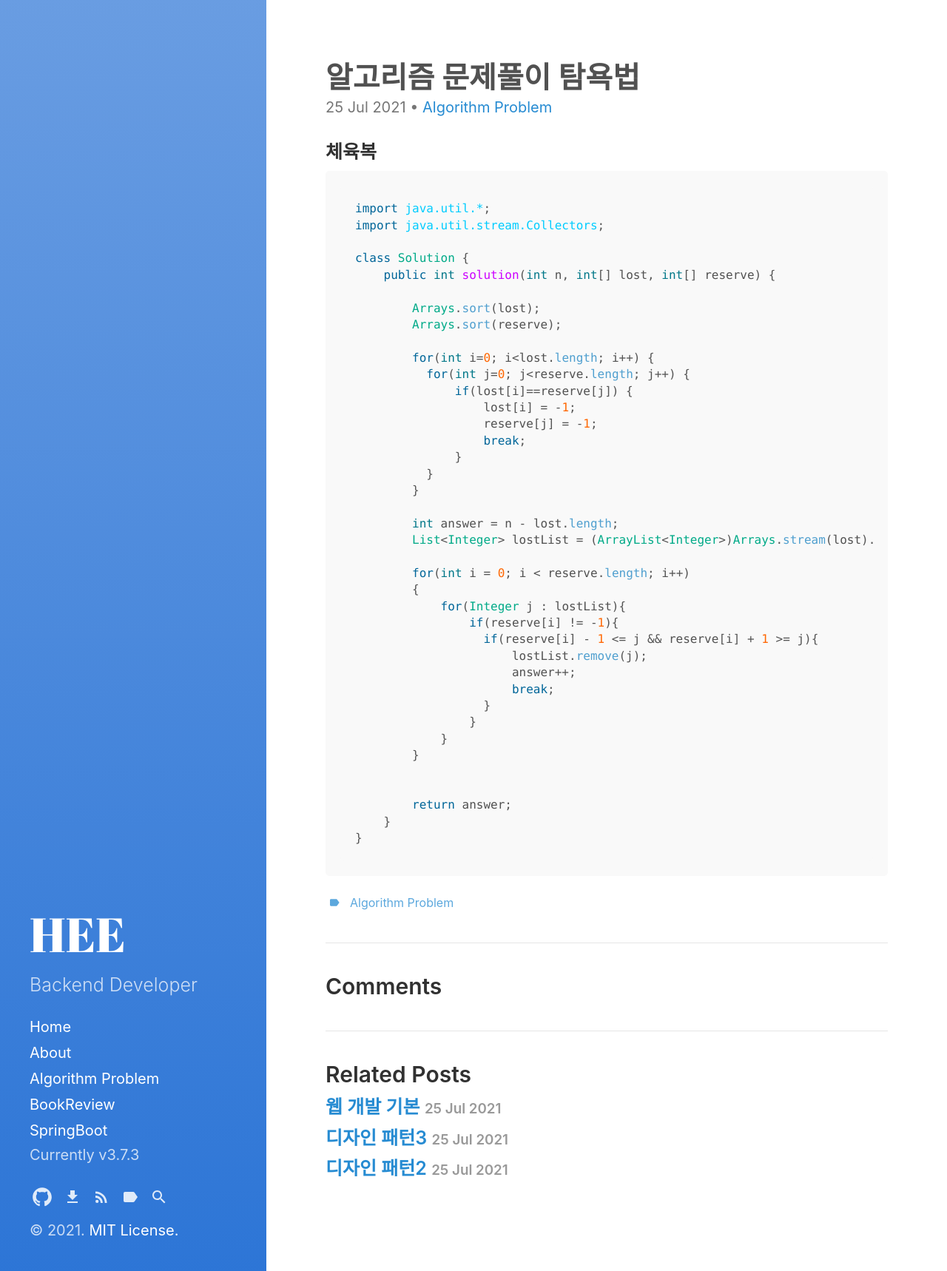
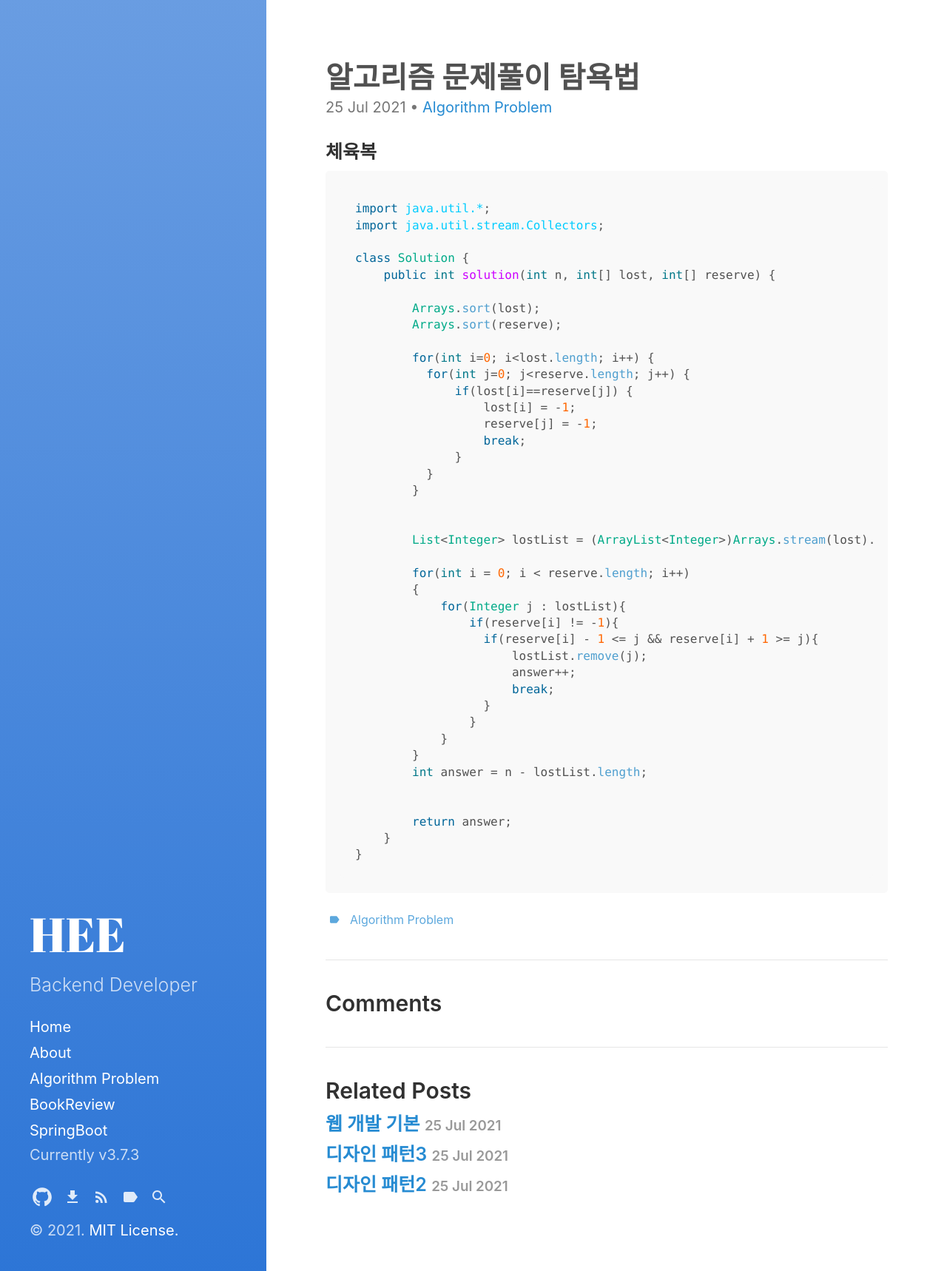
Before and after one commit to HEECHANG7832/HEECHANG7832.github.io, a Jekyll site: the page built from _posts/Algorithm Problem/2021-07-25-Algorithm Problem-탐욕법.md, in a window 1280 px wide. Shown: the whole page at 74% size. Built offline with Jekyll 4.4.1, drawn with Linux system fonts in a browser that asks for light colours; some of the changed lines change nothing that is shown.

Commit message:
프로그래머스 체육복

```diff
--- a/_posts/Algorithm Problem/2021-07-25-Algorithm Problem-탐욕법.md
+++ b/_posts/Algorithm Problem/2021-07-25-Algorithm Problem-탐욕법.md
@@ -29,8 +29,8 @@
           }
         }
 
-        int answer = n - lost.length;
-        List<Integer> lostList = (ArrayList<Integer>)Arrays.stream(lost).boxed().collect(Collectors.toList());
+
+        List<Integer> lostList = (ArrayList<Integer>)Arrays.stream(lost).boxed().map(a -> a > 0).collect(Collectors.toList());
 
         for(int i = 0; i < reserve.length; i++)
         {
@@ -44,6 +44,7 @@
                 }
             }
         }
+        int answer = n - lostList.length;
 
 
         return answer;
```
